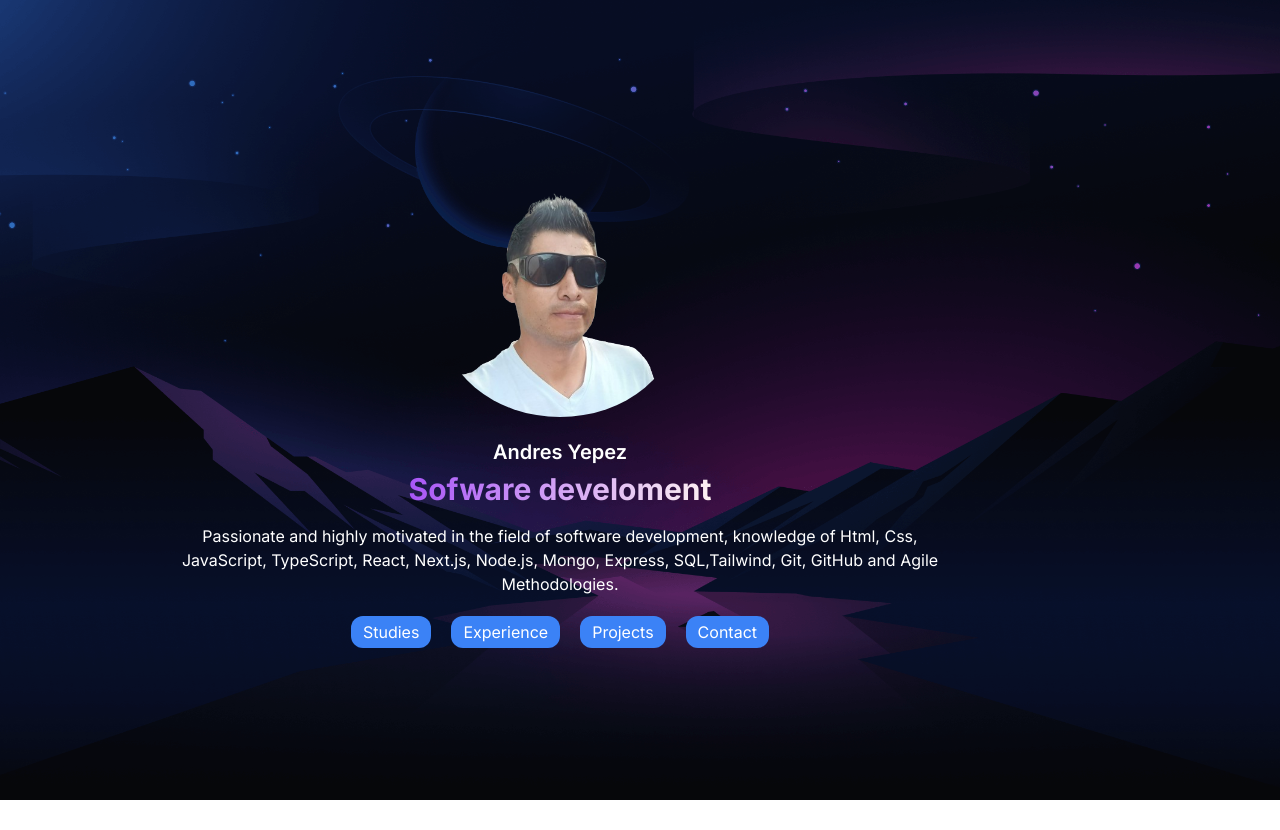
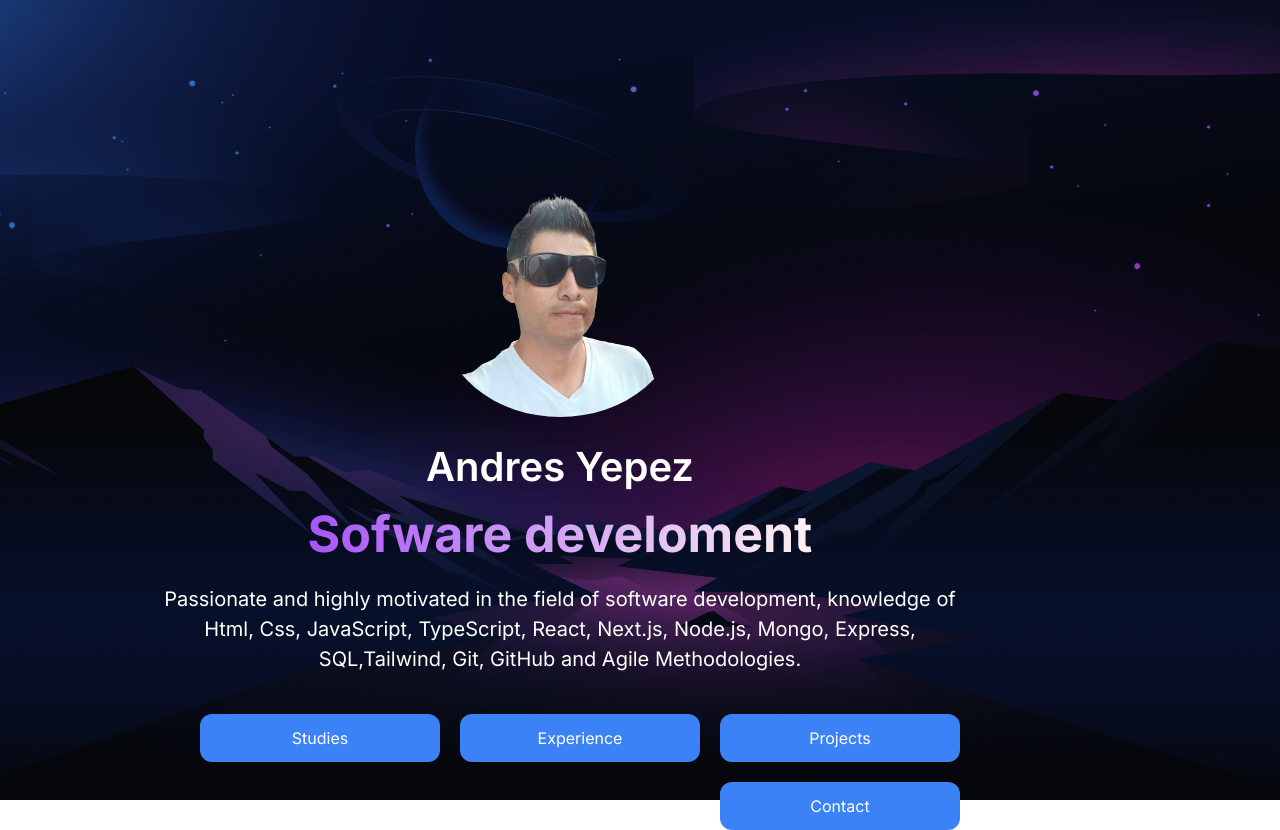
Before and after one commit to andresquito/08.andresyepez_portfolio, a Next.js app: page / in a window 1280 px wide. Before the commit the page ends 800 px from the top, so only its background shows below. Built offline with nearby package versions, Linux system fonts and the light colour scheme.

Commit message:
xs,sx,md,lg

```diff
--- a/src/app/page.tsx
+++ b/src/app/page.tsx
@@ -7,50 +7,50 @@ export default function Home() {
     <main className="h-screen bg-orange-300">
       {/* home */}
       <div
-        className="bg-green-200 h-full flex bg-cover bg-center text-center pr-3 pl-3 md:pl-20 md:pr-40 lg:pl-40 lg:pr-80"
+        className="bg-green-200 h-full flex bg-cover bg-center text-center pr-3 pl-3 sm:pl-20 sm:pr-20 md:left-20 md:pr-40 lg:pl-40 lg:pr-80"
         style={{ backgroundImage: "url(/main-bg.webp)" }}
       >
-        <div className="flex flex-col items-center ">
+        <div className="flex flex-col items-center  ">
           <img
             src="/andres5.png"
             //voltear imagen
             style={{ transform: "scalex(-1)" }}
-            className=" w-40 rounded-full pt-10 pb-5 sm:w-60 md:pt-40 md:left-40"
+            className=" w-40 rounded-full pt-10 pb-5 sm:w-60 sm:pt-40  md:pt-40 md:left-40"
           />
-          <h1 className="text-[20px] text-white font-semibold ">
+          <h1 className="text-[20px] text-white font-semibold lg:text-[40px]">
             Andres Yepez
           </h1>
-          <h2 className="text-transparent bg-clip-text bg-gradient-to-r from-purple-500 to-red-50 text-[30px] font-bold pb-3">
+          <h2 className="text-transparent bg-clip-text bg-gradient-to-r from-purple-500 to-red-50 text-[30px] font-bold pb-3 lg:text-[50px]">
             Sofware develoment
           </h2>
-          <p className="text-white pb-5">
+          <p className="text-white pb-5 lg:text-[20px] lg:pb-10">
             Passionate and highly motivated in the field of software
             development, knowledge of Html, Css, JavaScript, TypeScript, React,
             Next.js, Node.js, Mongo, Express, SQL,Tailwind, Git, GitHub and
             Agile Methodologies.
           </p>
-          <div className="text-white flex flex-wrap text-center justify-center gap-5  md:flex-row">
+          <div className="text-white flex flex-wrap text-center justify-center gap-5  md:flex-row lg:justify-end">
             <Link
               href="/nav"
-              className="bg-blue-500 w-30 py-1 px-3 rounded-xl hover:bg-blue-400"
+              className="bg-blue-500 w-40 py-1 px-3 rounded-xl hover:bg-blue-400 lg:w-60 lg:py-3 lg:px-5"
             >
               Studies
             </Link>
             <Link
               href="/"
-              className="bg-blue-500 w-30 py-1 px-3 rounded-xl hover:bg-blue-400"
+              className="bg-blue-500 w-40 py-1 px-3 rounded-xl hover:bg-blue-400 lg:w-60 lg:py-3 lg:px-5"
             >
               Experience
             </Link>
             <Link
               href="/"
-              className="bg-blue-500 w-30 rounded-xl py-1 px-3 hover:bg-blue-400"
+              className="bg-blue-500 w-40 rounded-xl py-1 px-3 hover:bg-blue-400 lg:w-60 lg:py-3 lg:px-5"
             >
               Projects
             </Link>
             <Link
               href="/"
-              className="bg-blue-500 w-30 py-1 px-3 rounded-xl hover:bg-blue-400"
+              className="bg-blue-500 w-40 py-1 px-3 rounded-xl hover:bg-blue-400 lg:w-60 lg:py-3 lg:px-5"
             >
               Contact
             </Link>
```
